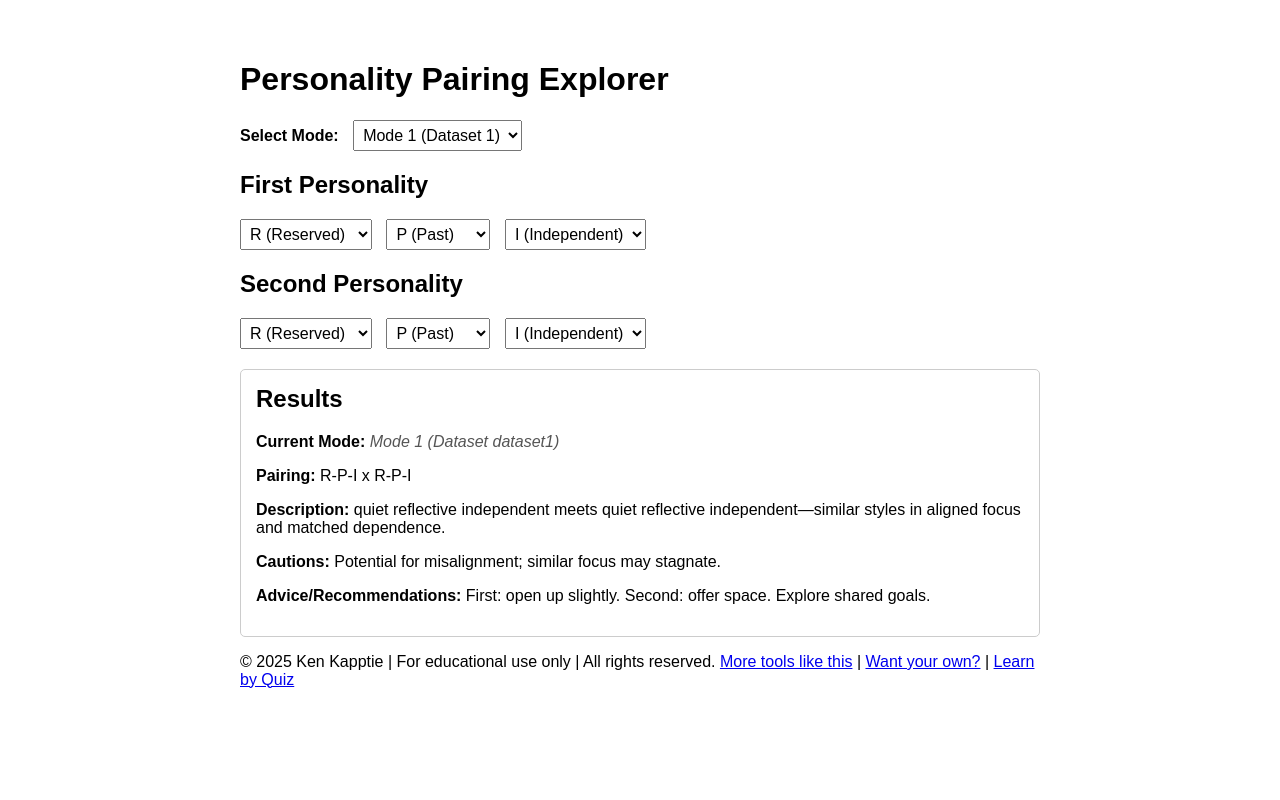
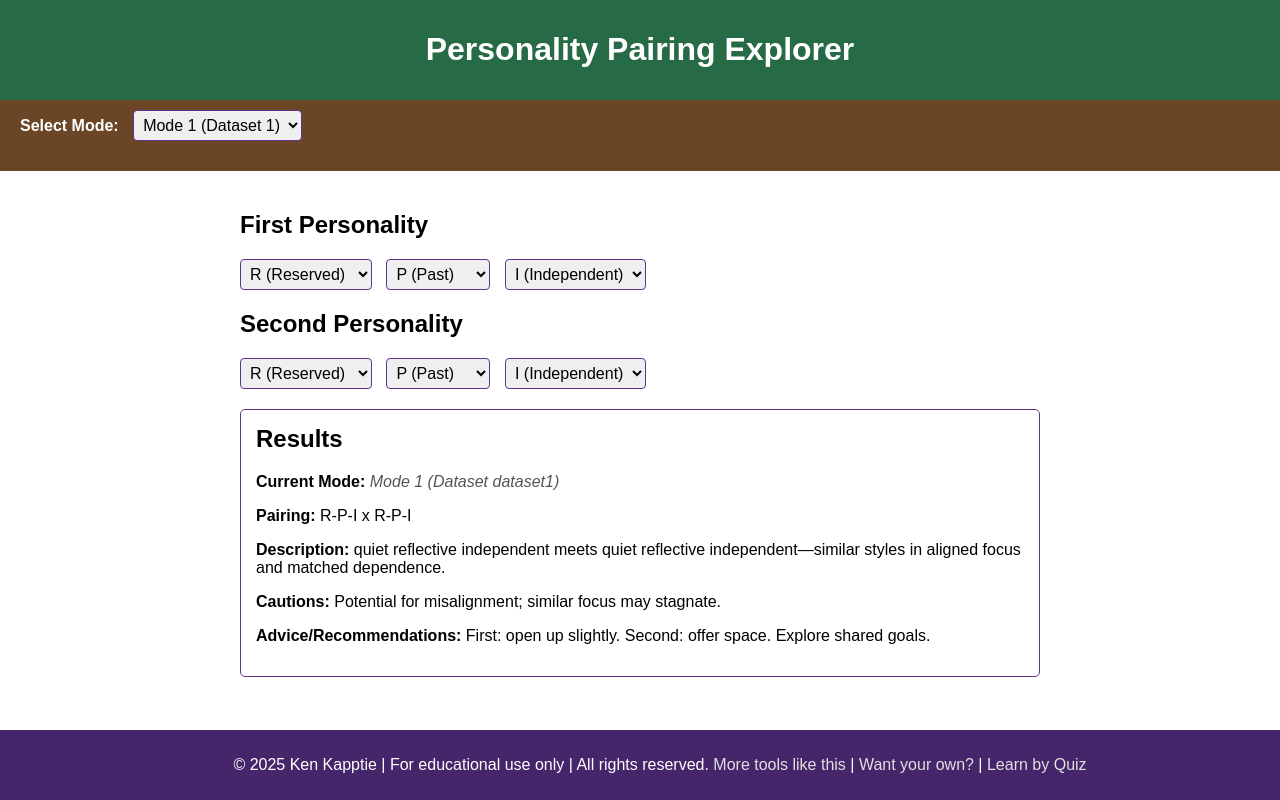
Before and after one commit to kappter/pairpal, a plain HTML site: page index.html in a window 1280 px wide. Drawn offline with nearby package versions, Linux system fonts and the light colour scheme.

Commit message:
Update styles.css

```diff
--- a/styles.css
+++ b/styles.css
@@ -1,30 +1,81 @@
 body {
     font-family: Arial, sans-serif;
+    margin: 0;
+    padding: 0;
+    min-height: 100vh;
+    display: flex;
+    flex-direction: column;
+}
+
+header {
+    background-color: #266A46; /* Green */
+    color: #FFFFFF; /* White text for contrast */
+    padding: 10px 20px;
+    text-align: center;
+}
+
+nav {
+    background-color: #6A4626; /* Brown */
+    color: #FFFFFF; /* White text for contrast */
+    padding: 10px 20px;
+}
+
+main {
+    background-color: #FFFFFF; /* White */
+    color: #000000; /* Black text for contrast */
+    flex: 1;
     max-width: 800px;
     margin: 20px auto;
     padding: 20px;
 }
+
+footer {
+    background-color: #46266A; /* Purple */
+    color: #FFFFFF; /* White text for contrast */
+    text-align: center;
+    padding: 10px 20px;
+    position: fixed;
+    bottom: 0;
+    width: 100%;
+}
+
+footer a {
+    color: #E0E0E0; /* Light gray for links */
+    text-decoration: none;
+}
+
+footer a:hover {
+    text-decoration: underline;
+}
+
 .dropdown-container {
     margin-bottom: 20px;
 }
+
 select {
     margin-right: 10px;
     padding: 5px;
     font-size: 16px;
+    border: 1px solid #5F3390; /* Deep purple for accents */
+    border-radius: 4px;
 }
+
 #output {
     margin-top: 20px;
     padding: 15px;
-    border: 1px solid #ccc;
+    border: 1px solid #5F3390; /* Deep purple border */
     border-radius: 5px;
 }
+
 h2 {
     margin-top: 0;
 }
+
 label {
     margin-right: 10px;
     font-weight: bold;
 }
+
 #current-mode {
     font-style: italic;
     color: #555;
```
